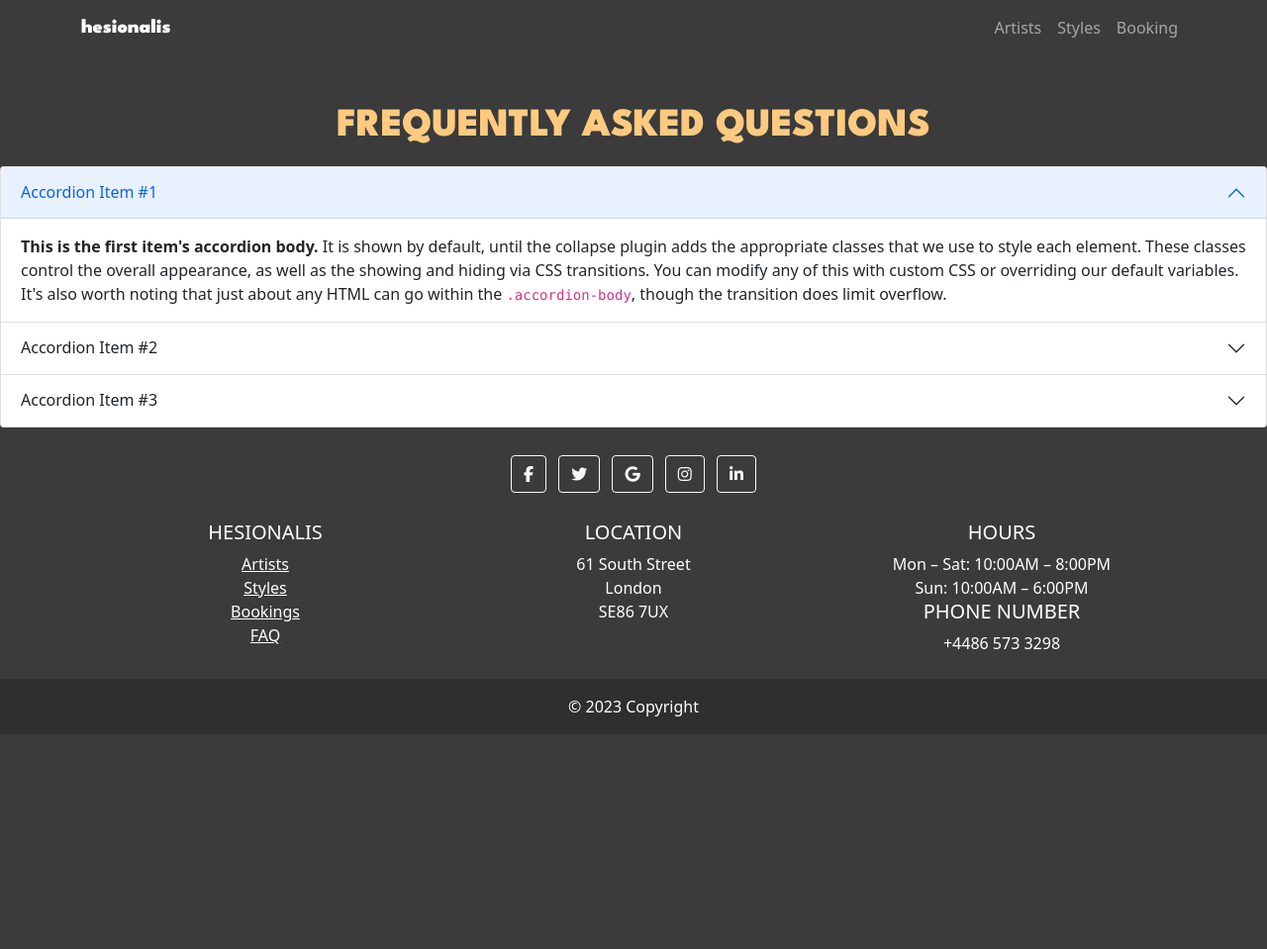
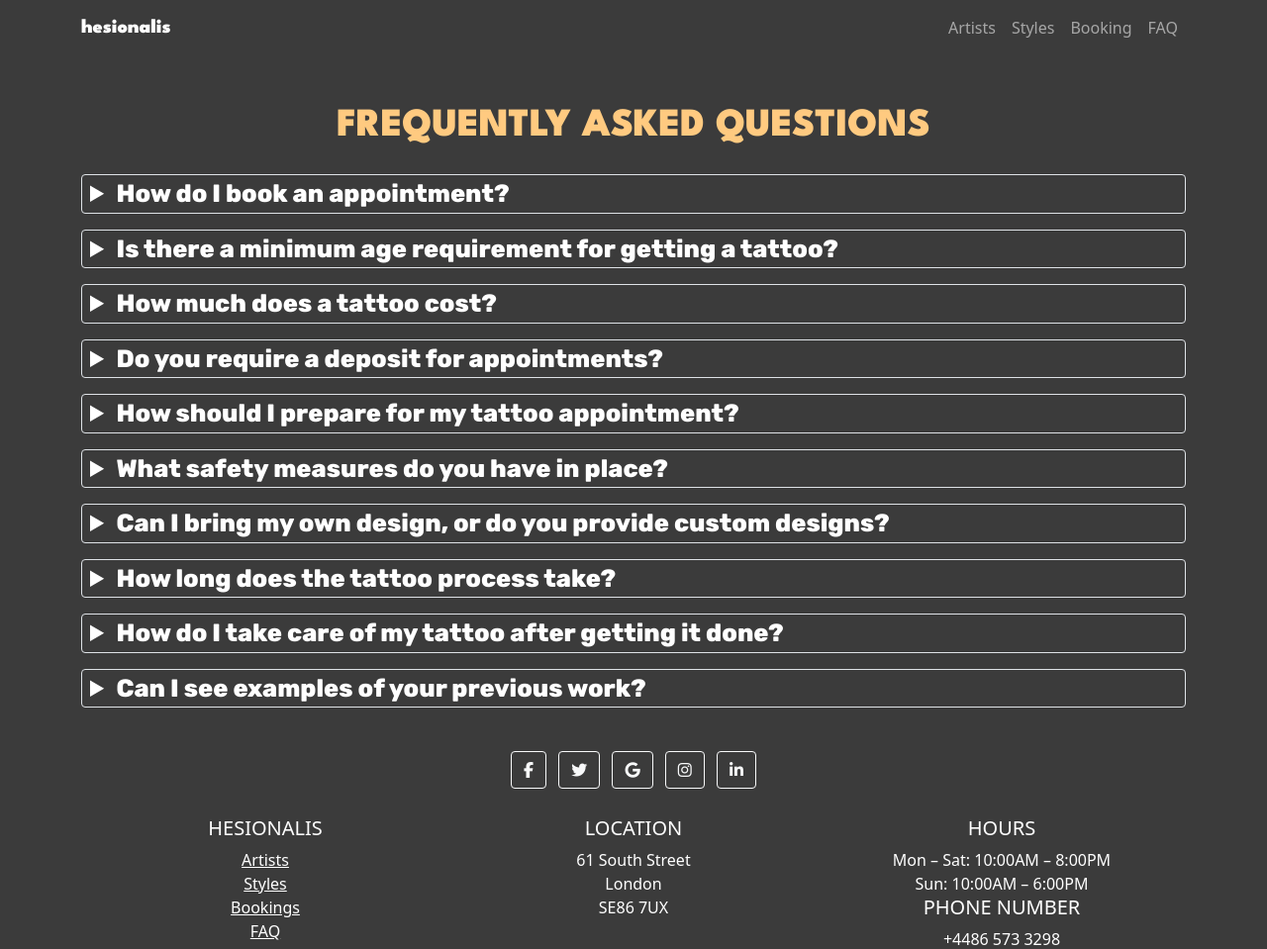
Before and after one commit to pozhara/hesionalis, a Django app: page /faq/ in a window 1280 px wide. Shown: the top 959 px of the page at 99% size. Before the commit the page ends 724 px from the top, so only its background shows below. Run offline with Django 3.2, Linux system fonts and the light colour scheme; some libraries are stand-ins or nearby versions.

Commit message:
Finish FAQ page

```diff
--- a/core/views.py
+++ b/core/views.py
@@ -61,7 +61,7 @@ class FAQView(View):
 
     def get(self, request):
 
-        return render(request, 'faq.html', context={'faqs': faqs})
+        return render(request, 'faq.html', context={"faqs": faqs})
 
 
 class ArtistView(ListView):
--- a/static/css/style.css
+++ b/static/css/style.css
@@ -22,12 +22,24 @@ body {
   font-size:40px;
 }
 
+.font-size-2{
+  font-size:25px;
+}
+
+.font-size-3{
+  font-size:20px;
+}
+
 .bg-btn-color{
   background-color:#7765D2;
 }
 
 .bg-color{
   background-color:#ffdfb490;
+}
+
+.bg-color-2{
+  background-color:#f8d6a7;
 }
 
 .color{
@@ -48,10 +60,3 @@ body {
 .fa-solid{
   font-size:30px;
 }
-
-/* #services{
-  height:100vh;
-  background-image: url("https://res.cloudinary.com/dehoeoirf/image/upload/v1688569200/tattoo-machine_k9hurq.svg");
-  background-size:auto;
-  background-repeat: no-repeat;
-}
--- a/templates/base.html
+++ b/templates/base.html
@@ -30,6 +30,9 @@
                     </li>
                     <li class="nav-item">
                         <a href="#" class="nav-link">Booking</a>
+                    </li>
+                    <li class="nav-item">
+                        <a href="#" class="nav-link">FAQ</a>
                     </li>
                 </ul>
             </div>
--- a/templates/faq.html
+++ b/templates/faq.html
@@ -3,66 +3,19 @@
 {% block content %}
 
 <div class="container text-center text-uppercase font">
-    <h1 class="color pb-2 pt-5">Frequently asked questions</h1>
+    <h1 class="color pb-2 pt-5 font">Frequently asked questions</h1>
 </div>
 
-<div class="accordion" id="accordionPanelsStayOpenExample">
-    <div class="accordion-item">
-        <h2 class="accordion-header" id="panelsStayOpen-headingOne">
-            <button class="accordion-button" type="button" data-bs-toggle="collapse"
-                data-bs-target="#panelsStayOpen-collapseOne" aria-expanded="true"
-                aria-controls="panelsStayOpen-collapseOne">
-                Accordion Item #1
-            </button>
-        </h2>
-        <div id="panelsStayOpen-collapseOne" class="accordion-collapse collapse show"
-            aria-labelledby="panelsStayOpen-headingOne">
-            <div class="accordion-body">
-                <strong>This is the first item's accordion body.</strong> It is shown by default, until the collapse
-                plugin adds the appropriate classes that we use to style each element. These classes control the overall
-                appearance, as well as the showing and hiding via CSS transitions. You can modify any of this with
-                custom CSS or overriding our default variables. It's also worth noting that just about any HTML can go
-                within the <code>.accordion-body</code>, though the transition does limit overflow.
-            </div>
-        </div>
-    </div>
-    <div class="accordion-item">
-        <h2 class="accordion-header" id="panelsStayOpen-headingTwo">
-            <button class="accordion-button collapsed" type="button" data-bs-toggle="collapse"
-                data-bs-target="#panelsStayOpen-collapseTwo" aria-expanded="false"
-                aria-controls="panelsStayOpen-collapseTwo">
-                Accordion Item #2
-            </button>
-        </h2>
-        <div id="panelsStayOpen-collapseTwo" class="accordion-collapse collapse"
-            aria-labelledby="panelsStayOpen-headingTwo">
-            <div class="accordion-body">
-                <strong>This is the second item's accordion body.</strong> It is hidden by default, until the collapse
-                plugin adds the appropriate classes that we use to style each element. These classes control the overall
-                appearance, as well as the showing and hiding via CSS transitions. You can modify any of this with
-                custom CSS or overriding our default variables. It's also worth noting that just about any HTML can go
-                within the <code>.accordion-body</code>, though the transition does limit overflow.
-            </div>
-        </div>
-    </div>
-    <div class="accordion-item">
-        <h2 class="accordion-header" id="panelsStayOpen-headingThree">
-            <button class="accordion-button collapsed" type="button" data-bs-toggle="collapse"
-                data-bs-target="#panelsStayOpen-collapseThree" aria-expanded="false"
-                aria-controls="panelsStayOpen-collapseThree">
-                Accordion Item #3
-            </button>
-        </h2>
-        <div id="panelsStayOpen-collapseThree" class="accordion-collapse collapse"
-            aria-labelledby="panelsStayOpen-headingThree">
-            <div class="accordion-body">
-                <strong>This is the third item's accordion body.</strong> It is hidden by default, until the collapse
-                plugin adds the appropriate classes that we use to style each element. These classes control the overall
-                appearance, as well as the showing and hiding via CSS transitions. You can modify any of this with
-                custom CSS or overriding our default variables. It's also worth noting that just about any HTML can go
-                within the <code>.accordion-body</code>, though the transition does limit overflow.
-            </div>
-        </div>
+<div class="container justify-center">
+    <div>
+        {% for faq in faqs %}
+        <details class="my-3 border rounded text-white font-2">
+            <summary class="px-2 font-size-2">{{ faq.question }}</summary>
+            <hr>
+            <p class="px-2 font-size-3">{{ faq.answer }}</p>
+        </details>
+
+        {% endfor %}
     </div>
 </div>
 
```
Also changed, not shown: templates/artists.html (+7 -21 lines), templates/styles.html (+4 -4 lines).
